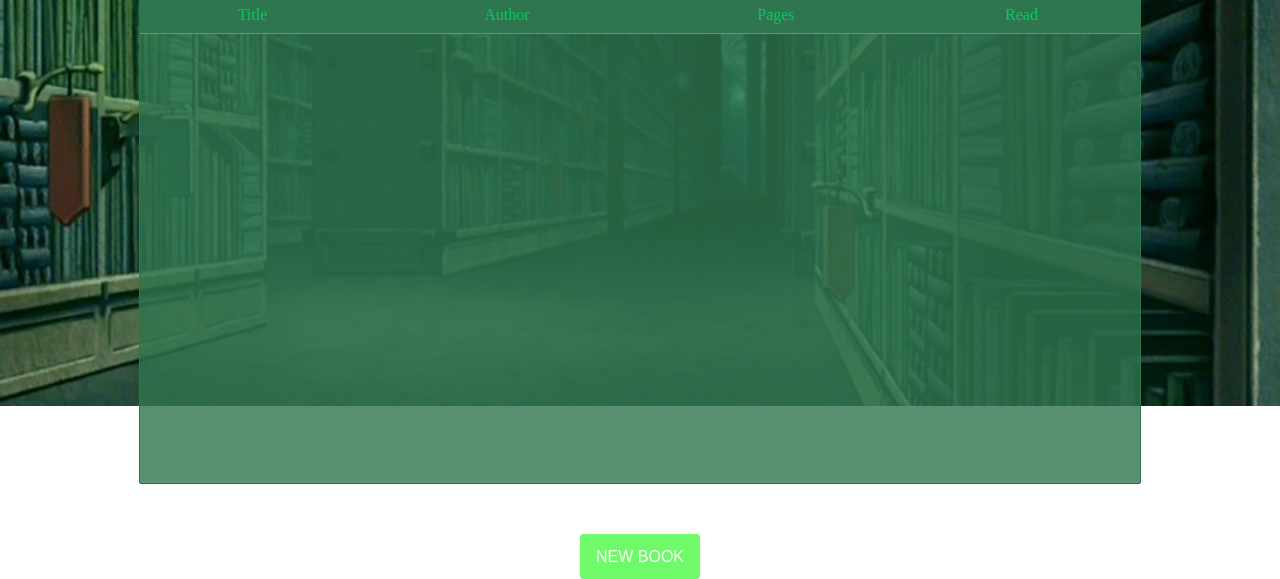
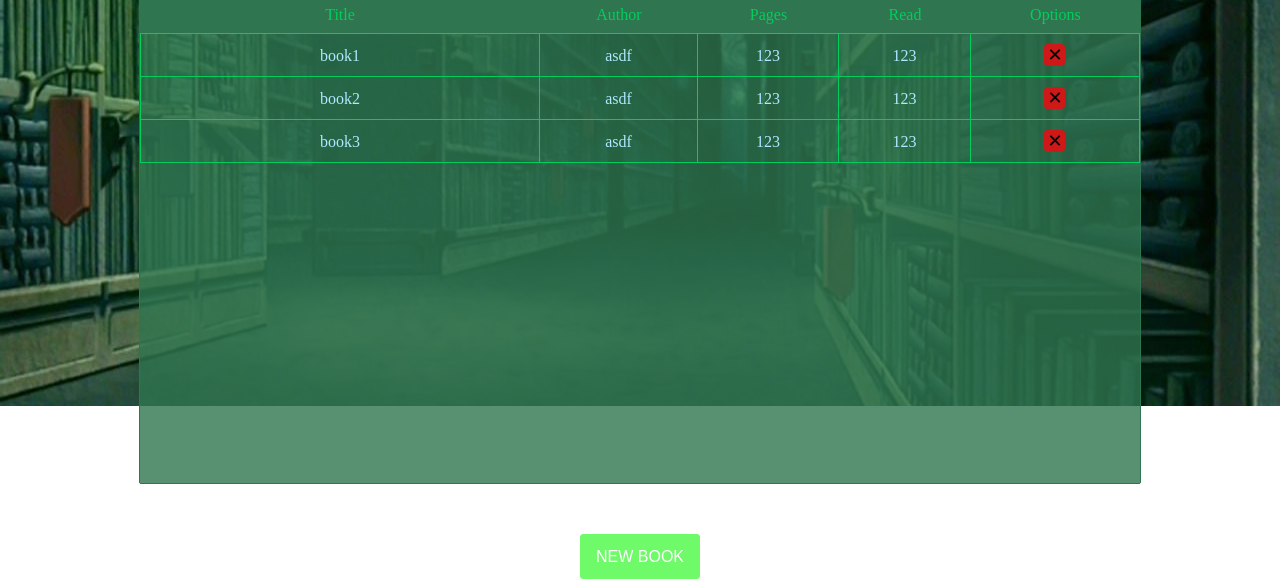
Before and after one commit to georgezhu211/library, a plain HTML site: page index.html in a window 1280 px wide. Shown: the part 314-893 px from the top of the page. Drawn offline with Linux system fonts and the light colour scheme.

Commit message:
add button to remove book

```diff
--- a/index.html
+++ b/index.html
@@ -18,6 +18,7 @@
           <th>Author</th>
           <th>Pages</th>
           <th>Read</th>
+          <th>Options</th>
         </tr>
       </thead>
       <tbody id="bookshelf">
--- a/scripts/main.js
+++ b/scripts/main.js
@@ -7,8 +7,8 @@ function Book(title, author, pages, read) {
   this.read = read
 }
 
-Book.prototype.info = function() {
-  return `${this.title} by ${this.author}, ${this.pages} pages, ${this.read}`
+Book.prototype.remove = function() {
+
 }
 
 function addBookToLibrary(title, author, pages, read) {
@@ -17,7 +17,6 @@ function addBookToLibrary(title, author, pages, read) {
 }
 
 function displayAllBooks() {
-
   let bookshelf = document.getElementById('bookshelf')
   bookshelf.innerHTML = '';
   for(let i=0; i<myLibrary.length; i++) {
@@ -26,7 +25,17 @@ function displayAllBooks() {
     book.insertCell(1).innerHTML = myLibrary[i].author
     book.insertCell(2).innerHTML = myLibrary[i].pages
     book.insertCell(3).innerHTML = myLibrary[i].read
+    book.insertCell(4).appendChild(createButton(i))
   }
+  remove()
+}
+
+function createButton(index) {
+  let button = document.createElement('BUTTON')
+  button.className = 'remove-button'
+  button.innerHTML = '&#10005'
+  button.setAttribute('data-index', `${index}`)
+  return button
 }
 
 function cleanForm() {
@@ -37,10 +46,18 @@ function cleanForm() {
   })
 }
 
+addBookToLibrary('book1', 'asdf', 123, '123')
+addBookToLibrary('book2', 'asdf', 123, '123')
+addBookToLibrary('book3', 'asdf', 123, '123')
+displayAllBooks()
+
+
 const newBtn = document.querySelector('.new-button')
 const closeBtn = document.querySelector('.close-button')
 const addBtn = document.querySelector('.add-button')
 const formPopup = document.querySelector('.form-popup')
+
+
 
 newBtn.addEventListener('click', () => {
   formPopup.style.display = 'block'
@@ -57,3 +74,19 @@ addBtn.addEventListener('click', () => {
   displayAllBooks()
   cleanForm()
 })
+
+function remove() {
+  const removeBtns = document.querySelectorAll('.remove-button')
+
+  removeBtns.forEach((button) => {
+    button.addEventListener('click', (e) => {
+      let index = e.target.dataset.index
+      if(index >= myLibrary.length) {
+        return
+      }
+      myLibrary.splice(Number(index), 1);
+      console.log(myLibrary)
+      displayAllBooks()
+    })
+  })
+}
--- a/styles/style.css
+++ b/styles/style.css
@@ -45,9 +45,6 @@ thead {
   background: #2f754f;
   color: #00cf5d;
 }
-tbody tr td:first-child {
-  width: 40%;
-}
 td {
   border-bottom: 1px solid #00cf5d;
   border-right: 1px solid #00cf5d;
@@ -55,7 +52,9 @@ td {
 td:first-child {
   border-left: 1px solid #00cf5d;
 }
-
+th:first-child {
+  width: 40%;
+}
 
 
 .form-popup {
@@ -141,3 +140,16 @@ form li + li {
   border-color: #6ffa6a;
   box-shadow: 0 0 10px #6ffa6a;
 }
+
+.remove-button {
+  padding: 0 3px;
+  border-radius: 4px;
+  border: none;
+  outline: none;
+  background-color: #cf1818;
+  font-size: 18px;
+}
+
+.remove-button:hover {
+  transform: scale(1.1);
+}
```
